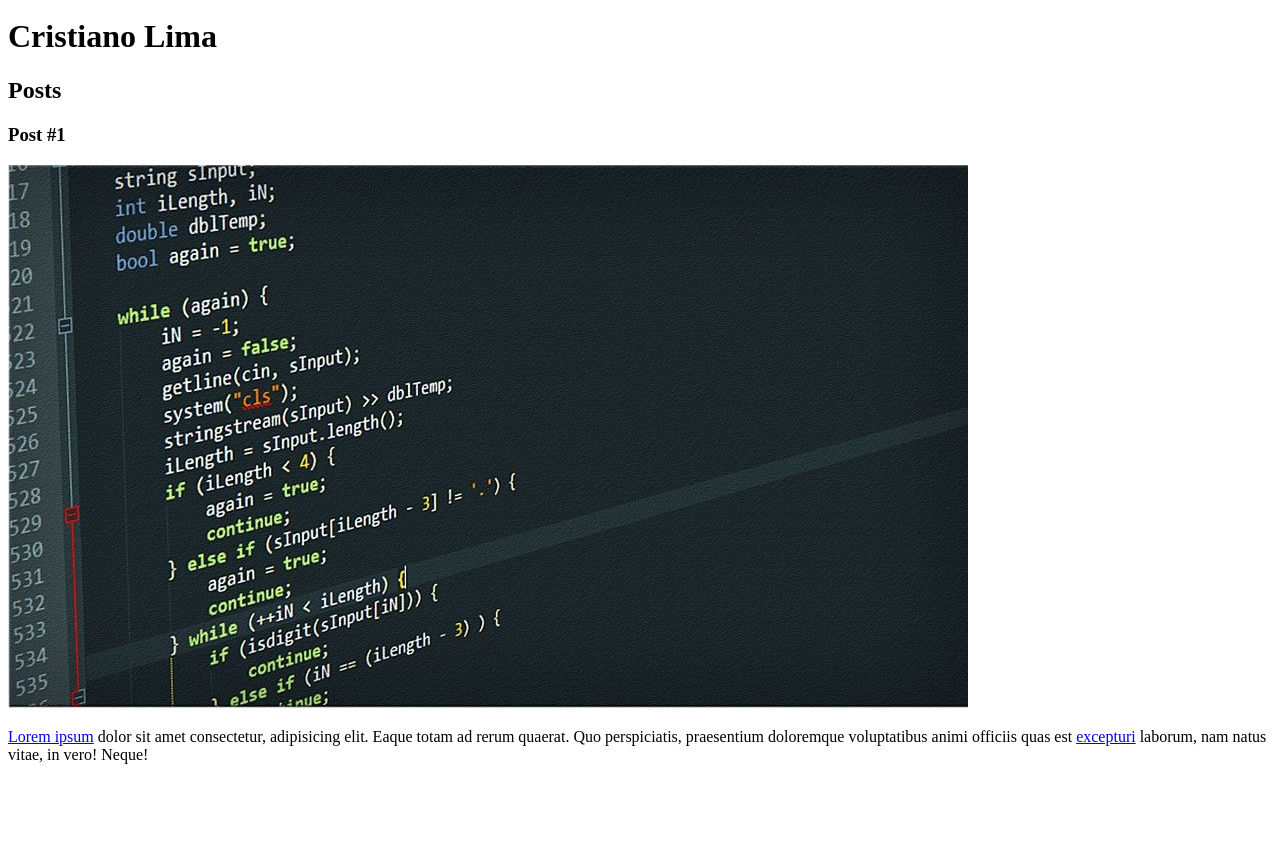
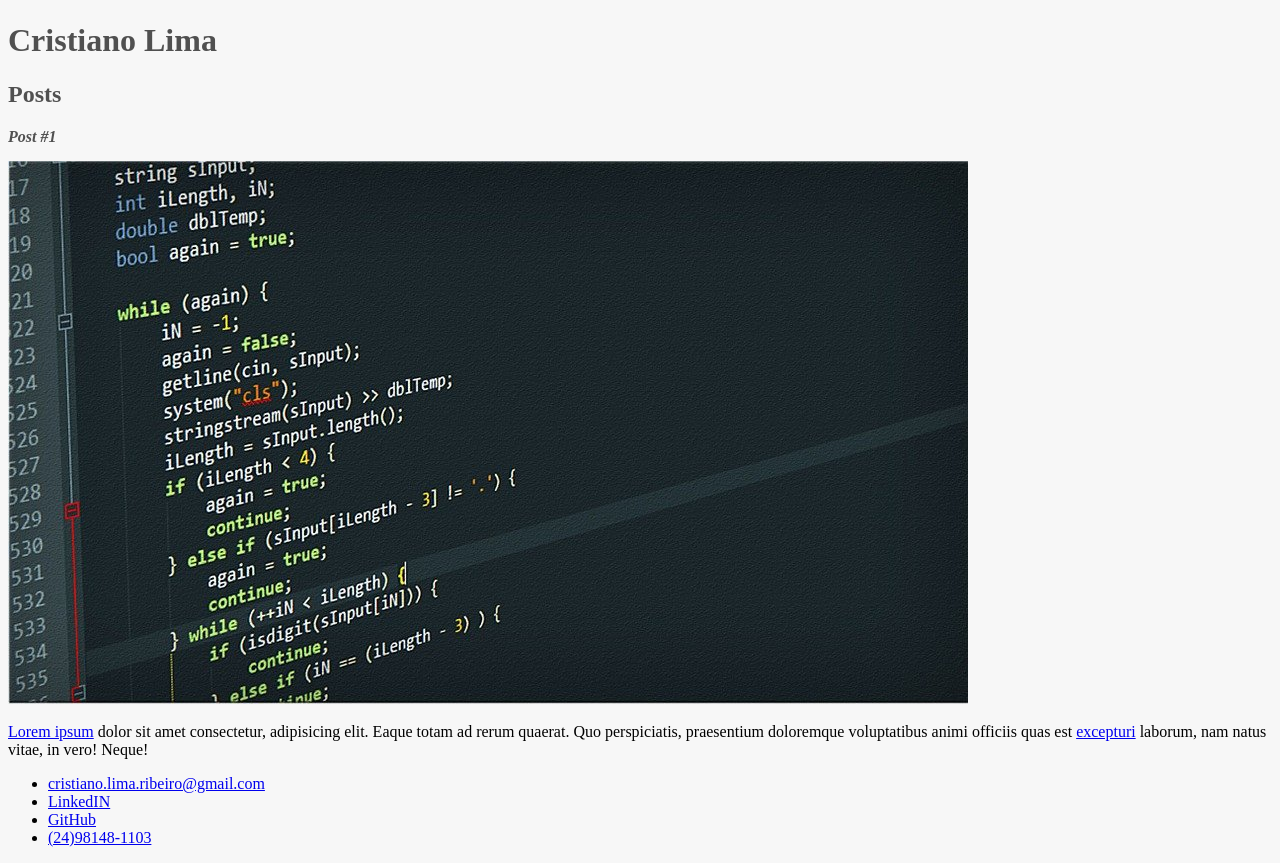
Before and after one commit to cristianolimaribeiro/introducao-criacao-websites-html-css3, a plain HTML site: page introducao-criacao-websites-html-css3/index.html in a window 1280 px wide. Shown: the part 335-1198 px from the top of the page. Before the commit the page ends 1115 px from the top, so only its background shows below. Drawn offline with Linux system fonts and the light colour scheme.

Commit message:
estilizando com css3

```diff
--- a/introducao-criacao-websites-html-css3/index.html
+++ b/introducao-criacao-websites-html-css3/index.html
@@ -4,26 +4,42 @@
     <meta charset="UTF-8">
     <meta http-equiv="X-UA-Compatible" content="IE=edge">
     <meta name="viewport" content="width=device-width, initial-scale=1.0">
+    <link rel="stylesheet" href="style.css">
     <title>Cristiano Lima</title>
 </head>
 <body>
     <header>
-        <img src="img/pp.jpg" alt="Minha foto">
-        <h1>Cristiano Lima</h1>
+        <img src="img/pp.jpg" class="photo" alt="Minha foto">
+        <h1 id="title">Cristiano Lima</h1>
     </header>
     <section>
         <header>
-            <h2>Posts</h2>
+            <h2 class="subtitle">Posts</h2>
         </header>
         <article>
             <header>
-                <h3>Post #1</h3>
-                <img src="img/foto.jpg" alt="código de programação">
+                <h3 class="post_title">Post #1</h3>
+                <img src="img/foto.jpg" class="post_image" alt="código de programação">
             </header>
-            <p><a href="https://linkedin.com/in/cristiano-lima-ribeiro" target="_blank"> Lorem ipsum</a> dolor sit amet consectetur, adipisicing elit. Eaque totam ad rerum quaerat. Quo perspiciatis, praesentium doloremque voluptatibus animi officiis quas est <a href="mailto:cristiano.lima.ribeiro@gmail.com">excepturi</a> laborum, nam natus vitae, in vero! Neque!
+            <p class="post_content"><a href="https://linkedin.com/in/cristiano-lima-ribeiro" target="_blank"> Lorem ipsum</a> dolor sit amet consectetur, adipisicing elit. Eaque totam ad rerum quaerat. Quo perspiciatis, praesentium doloremque voluptatibus animi officiis quas est <a href="mailto:cristiano.lima.ribeiro@gmail.com">excepturi</a> laborum, nam natus vitae, in vero! Neque!
             </p>
         </article>
     </section>
-    <footer></footer>
+    <footer>
+        <ul>
+            <li>
+                <a href="mailto:cristiano.lima.ribeiro@gmail.com">cristiano.lima.ribeiro@gmail.com</a>
+            </li>
+            <li>
+                <a href="https://linkedin.com/in/cristiano-lima-ribeiro">LinkedIN</a>
+            </li>
+            <li>
+                <a href="http://github.com/cristianolimaribeiro">GitHub</a>
+            </li>
+            <li>
+                <a href="tel:+5524981481103">(24)98148-1103</a>
+            </li>
+        </ul>
+    </footer>
 </body>
 </html>
--- /dev/null
+++ b/introducao-criacao-websites-html-css3/style.css
@@ -0,0 +1,31 @@
+body{
+    background: #f7f7f7;
+}
+#title, .subtitle, .post_title{
+    color: #505050;
+}
+.photo{
+    border: 2px solid #505050;
+    border-radius: 50%;
+}
+.post_title{
+    font-size: 16px;
+    font-style: italic;
+    margin: 0;
+    margin-bottom: 15px;
+}
+
+.post{
+    background: #fff;
+    padding: 15px;
+    border: 3px solid #505050;
+    margin-bottom: 15px;
+    border-radius: 5px;
+}
+.post_content{
+    margin: 0;
+    margin-bottom: 15px;
+}
+.post_image{
+    margin-bottom: 15px;
+}
```
